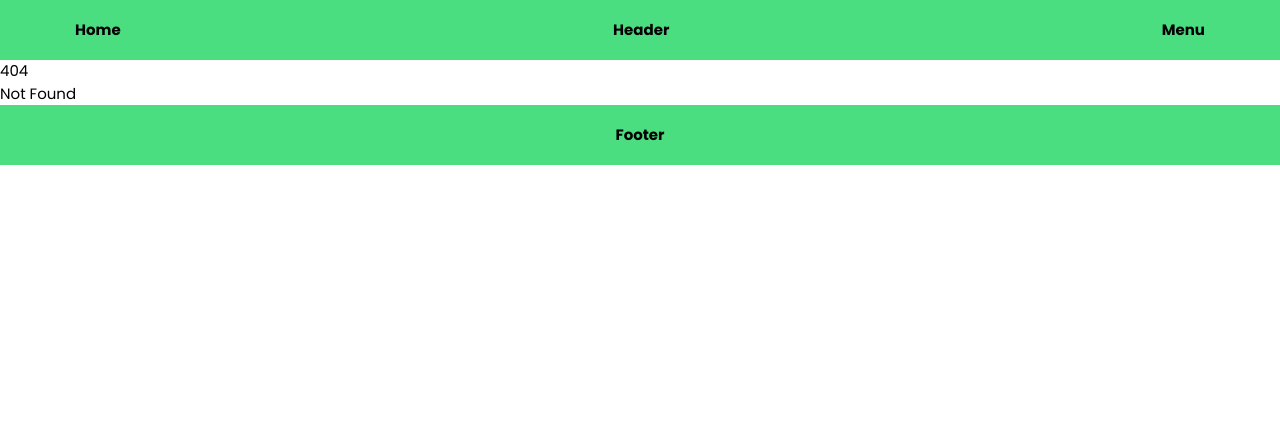
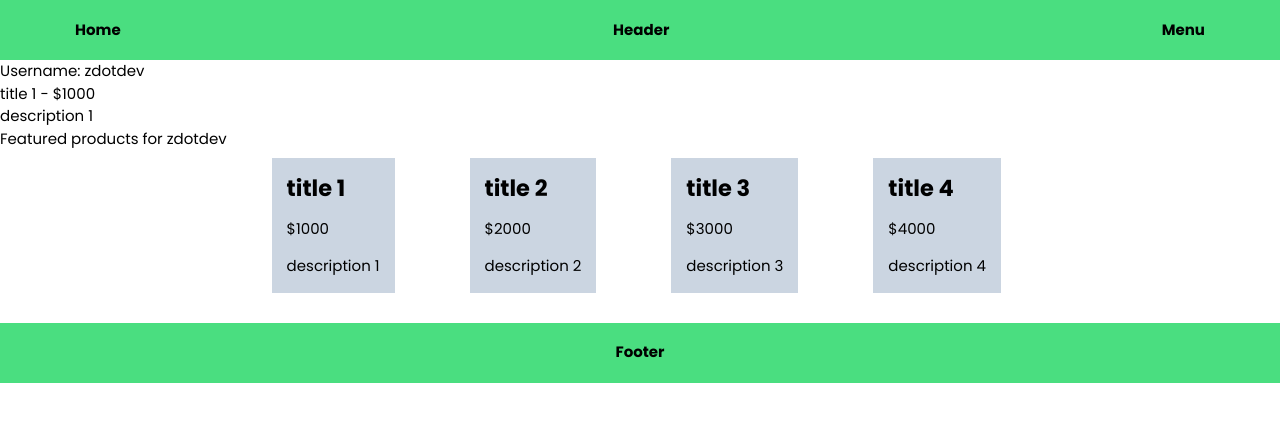
Before and after one commit to zdotdev/Svelte-Sandbox, a SvelteKit app: page /usingParentData/1 in a window 1280 px wide. Before the commit this address had no page. Shown: the top 422 px of the page. Built offline with nearby package versions, Linux system fonts and the light colour scheme; data requests are answered from the project's data file.

Commit message:
Added using parent data from parent layout to child layout

```diff
--- /dev/null
+++ b/src/routes/+layout.js
@@ -0,0 +1,3 @@
+export const load = async () => {
+    return {username: "zdotdev"}
+}
--- a/src/routes/+layout.svelte
+++ b/src/routes/+layout.svelte
@@ -2,11 +2,13 @@
   import Header from '$lib/components/header.svelte'
   import Footer from '$lib/components/footer.svelte'
   import "../app.css";
-
+  export let data
+  const {username} = data
 </script>
 
 <!-- To add header -->
 <Header />
+<h1>Username: {username}</h1>
 <slot />
 <!-- to add footer -->
 <Footer />
--- a/src/routes/+page.svelte
+++ b/src/routes/+page.svelte
@@ -25,5 +25,6 @@
     <a href="/usingURLData" class="m-4 p-4 bg-slate-200 rounded-lg">Using URL Data</a>
     <a href="/errorsAndRedirects" class="m-4 p-4 bg-slate-200 rounded-lg">Errors and Redirects</a>
     <a href="/layoutData" class="m-4 p-4 bg-slate-200 rounded-lg">Layout Data</a>
+    <a href="/usingParentData" class="m-4 p-4 bg-slate-200 rounded-lg">Using Parent Data</a>
 </div>
 <div class="flex justify-center m-4"><Counter /></div>
--- /dev/null
+++ b/src/routes/usingParentData/+layout.js
@@ -0,0 +1,7 @@
+export const load = async (loadEvent) => {
+    const { fetch, parent } = loadEvent // parent is used to fetch passed data from parent +layout.js
+    const {username} = await parent()
+    const response = await fetch('http://localhost:3000/products')
+    const products = await response.json()
+    return {products, username}
+}
--- /dev/null
+++ b/src/routes/usingParentData/+layout.svelte
@@ -0,0 +1,14 @@
+<script>
+    export let data
+</script>
+<slot />
+<div class="flex gap-4">
+    <h1>Featured products for {data.username}</h1>
+{#each data.products as prods}
+    <div class="bg-slate-300 flex flex-col gap-4 m-8 p-4">
+        <h1 class="text-2xl font-bold">{prods.title}</h1>
+        <h2>${prods.price}</h2>
+        <p>{prods.description}</p>
+    </div>
+{/each}
+</div>
--- /dev/null
+++ b/src/routes/usingParentData/+page.svelte
@@ -0,0 +1,2 @@
+<p>Using data passed from parent +layout.js to the child +layout.js</p>
+<a href="/usingParentData/1" class="bg-slate-200 m-4">Example</a>
--- /dev/null
+++ b/src/routes/usingParentData/[productId]/+page.js
@@ -0,0 +1,7 @@
+export const load = async (loadEvent) => {
+    const { fetch, params } = loadEvent
+    const { productId } = params
+    const response = await fetch(`http://localhost:3000/products/${productId}`)
+    const product = await response.json()
+    return {product}
+}
--- /dev/null
+++ b/src/routes/usingParentData/[productId]/+page.svelte
@@ -0,0 +1,7 @@
+<script>
+    export let data
+</script>
+<ul>
+    <li>{data.product.title} - ${data.product.price}</li>
+    <li><p>{data.product.description}</p></li>
+</ul>
```
Also changed, not shown: 1 other file (tests, documents, lock files or other folders).
